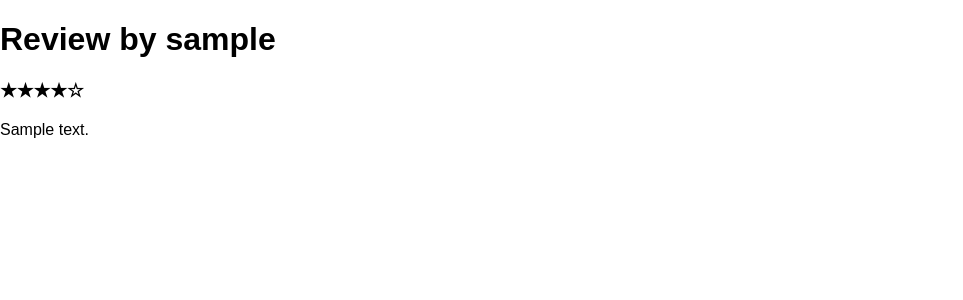
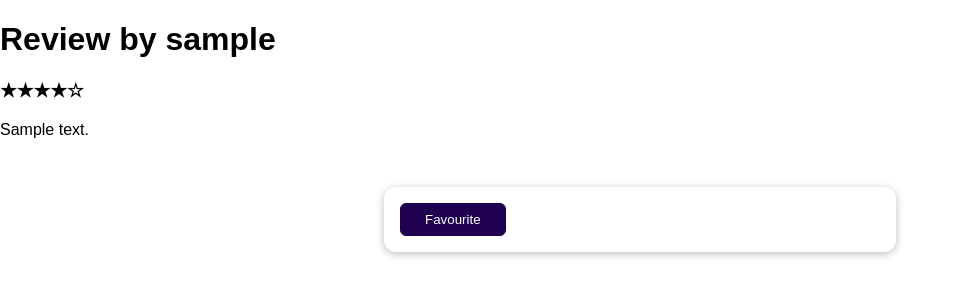
Before and after one commit to paulmdavies/django-course, a Django app: template reviews/templates/reviews/review_detail.html in a window 1280 px wide. Shown: the top 300 px of the page, without its empty margins (0-963 px from the left). Run offline with Django 5.2, Linux system fonts and the light colour scheme; the template is opened without the code that fills it: values that come from a table or form of the project are taken from there, others are empty; tables that the repository leaves empty hold one stand-in row (values such as "Sample post").

Commit message:
Add favourite functionality

```diff
--- a/reviews/templates/reviews/review_detail.html
+++ b/reviews/templates/reviews/review_detail.html
@@ -8,4 +8,13 @@
     <h1>Review by {{ review.user_name }}</h1>
     <h3>{{ review.star_rating }}</h3>
     <p>{{ review.review_text }}</p>
+    {% if is_favourite %}
+        <h4>This review is your favourite!</h4>
+    {% else %}
+        <form action="/reviews/favourite" method="POST">
+            {%  csrf_token %}
+            <input type="hidden" name="review_id" value="{{ review.id }}">
+            <button>Favourite</button>
+        </form>
+    {% endif %}
 {% endblock %}
--- a/reviews/urls.py
+++ b/reviews/urls.py
@@ -1,10 +1,11 @@
 from django.urls import path
 
-from reviews.views import ReviewView, ThanksView, ReviewsView, ReviewDetailView
+from reviews.views import ReviewView, ThanksView, ReviewsView, ReviewDetailView, ReviewFavouriteView
 
 urlpatterns = [
     path('', ReviewView.as_view()),
     path('thanks', ThanksView.as_view()),
     path('reviews', ReviewsView.as_view()),
-    path('review/<int:pk>', ReviewDetailView.as_view(), name='review_detail')
+    path('review/<int:pk>', ReviewDetailView.as_view(), name='review_detail'),
+    path('reviews/favourite', ReviewFavouriteView.as_view())
 ]
```
Also changed, not shown: reviews/views.py (+17 -1 lines).
